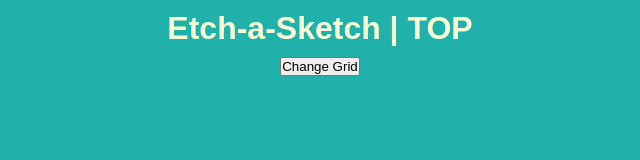
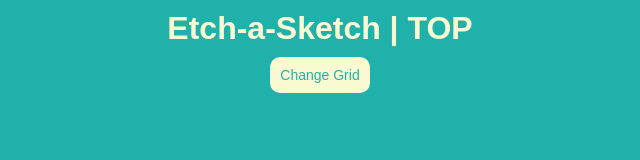
Before and after one commit to roviccastro/top-etchasketch, a plain HTML site: page index.html in a window 1280 px wide. Shown: the whole page, without its empty margins (320-960 px from the left). Drawn offline with Linux system fonts and the light colour scheme.

Commit message:
Style: Add button design

```diff
--- a/index.html
+++ b/index.html
@@ -12,7 +12,7 @@
 
   <body>
     <div class="hero-containiner">
-      <h1>Etch-a-Sketch | TOP</h1>
+      <h1 id="hero">Etch-a-Sketch | TOP</h1>
     </div>
 
     <div class="btn-container">
--- a/style.css
+++ b/style.css
@@ -21,7 +21,7 @@
 .square{
   display: flex;
   flex: 1 1 auto;
-  border: solid 1px whitesmoke;
+  border: solid 1px lightgoldenrodyellow;
 }
 
 /*  */
@@ -38,3 +38,16 @@
 
   padding: 10px;
 }
+
+#grid-btn{
+  display: flex;
+
+  border: solid 0px black;
+  border-radius: 10px;
+  background-color: lightgoldenrodyellow;
+
+  color: lightseagreen;
+  font-size: 14px;
+
+  padding: 10px;
+}
```
